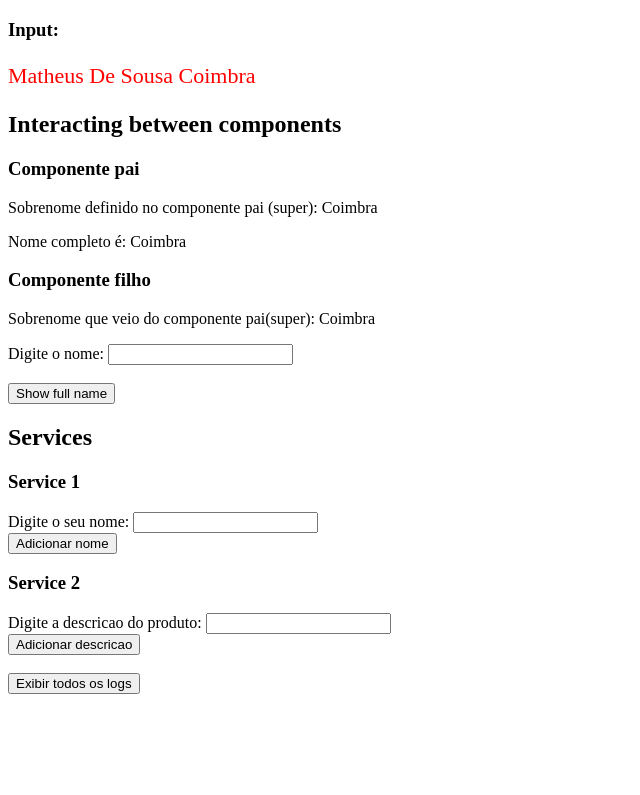
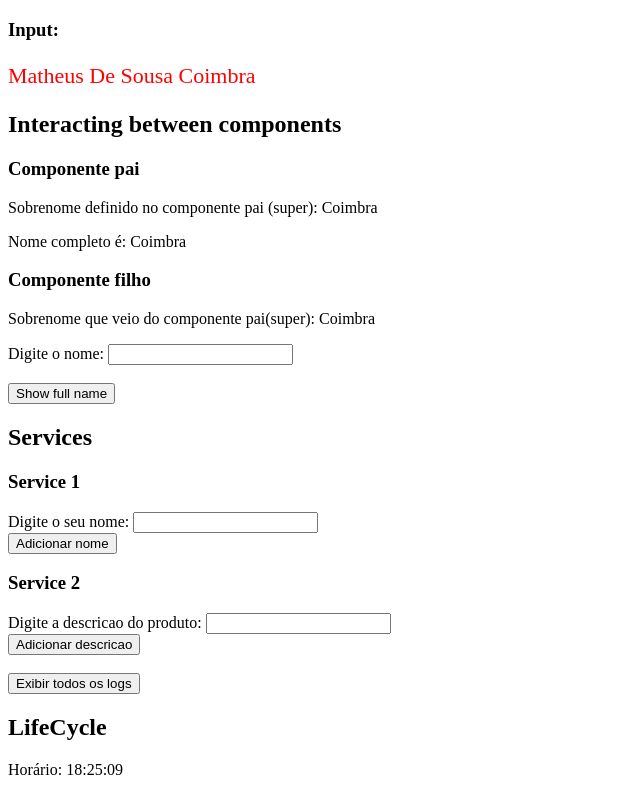
Before and after one commit to MathCoimbra/study-front-end, an Angular app in the folder Angular/fundamentos/: page / in a window 1280 px wide. Shown: the part 1186-1981 px from the top of the page, without its empty margins (0-640 px from the left). Before the commit the page ends 1888 px from the top, so only its background shows below. Built offline with nearby package versions, Linux system fonts and the light colour scheme.

Commit message:
feat: add example of OnInit lifecycle
Signed-off-by: MathCoimbra <matheuscoimbra35@gmail.com>

```diff
--- a/Angular/fundamentos/src/app/app.component.html
+++ b/Angular/fundamentos/src/app/app.component.html
@@ -9,3 +9,4 @@
 <app-super-component></app-super-component>
 <app-service1-component></app-service1-component>
 <app-service2-component></app-service2-component>
+<app-lifecycle-component></app-lifecycle-component>
--- a/Angular/fundamentos/src/app/app.module.ts
+++ b/Angular/fundamentos/src/app/app.module.ts
@@ -15,6 +15,7 @@ import { SuperComponentComponent } from './super-component/super-component.compo
 import { ChildComponentComponent } from './child-component/child-component.component';
 import { Service1ComponentComponent } from './service1-component/service1-component.component';
 import { Service2ComponentComponent } from './service2-component/service2-component.component';
+import { LifecycleComponentComponent } from './lifecycle-component/lifecycle-component.component';
 
 @NgModule({
   declarations: [
@@ -30,6 +31,7 @@ import { Service2ComponentComponent } from './service2-component/service2-compon
     ChildComponentComponent,
     Service1ComponentComponent,
     Service2ComponentComponent,
+    LifecycleComponentComponent,
   ],
   imports: [
     BrowserModule,
--- /dev/null
+++ b/Angular/fundamentos/src/app/lifecycle-component/lifecycle-component.component.html
@@ -0,0 +1,2 @@
+<h2>LifeCycle</h2>
+<p>Horário: {{ horario | date:"HH:mm:ss" }}</p>
--- /dev/null
+++ b/Angular/fundamentos/src/app/lifecycle-component/lifecycle-component.component.ts
@@ -0,0 +1,20 @@
+import { Component, OnInit } from '@angular/core';
+
+@Component({
+  selector: 'app-lifecycle-component',
+  templateUrl: './lifecycle-component.component.html',
+  styleUrls: ['./lifecycle-component.component.css']
+})
+/* OnInit - primeiro ciclo de vida que é disparado assim que o componente é renderizado*/
+export class LifecycleComponentComponent implements OnInit {
+
+  horario = new Date();
+  /* ! = nega que esse valor não será nulo, pois será preenchido posteriormente */
+  timer: any = null!;
+
+  ngOnInit(): void {
+    console.log('O evento OnInit disparou')
+    this.timer = setInterval(() => this.horario = new Date(), 1000)
+  }
+
+}
```
Also changed, not shown: Angular/fundamentos/src/app/lifecycle-component/lifecycle-component.component.css (added), 1 other file (tests, documents, lock files or other folders).
